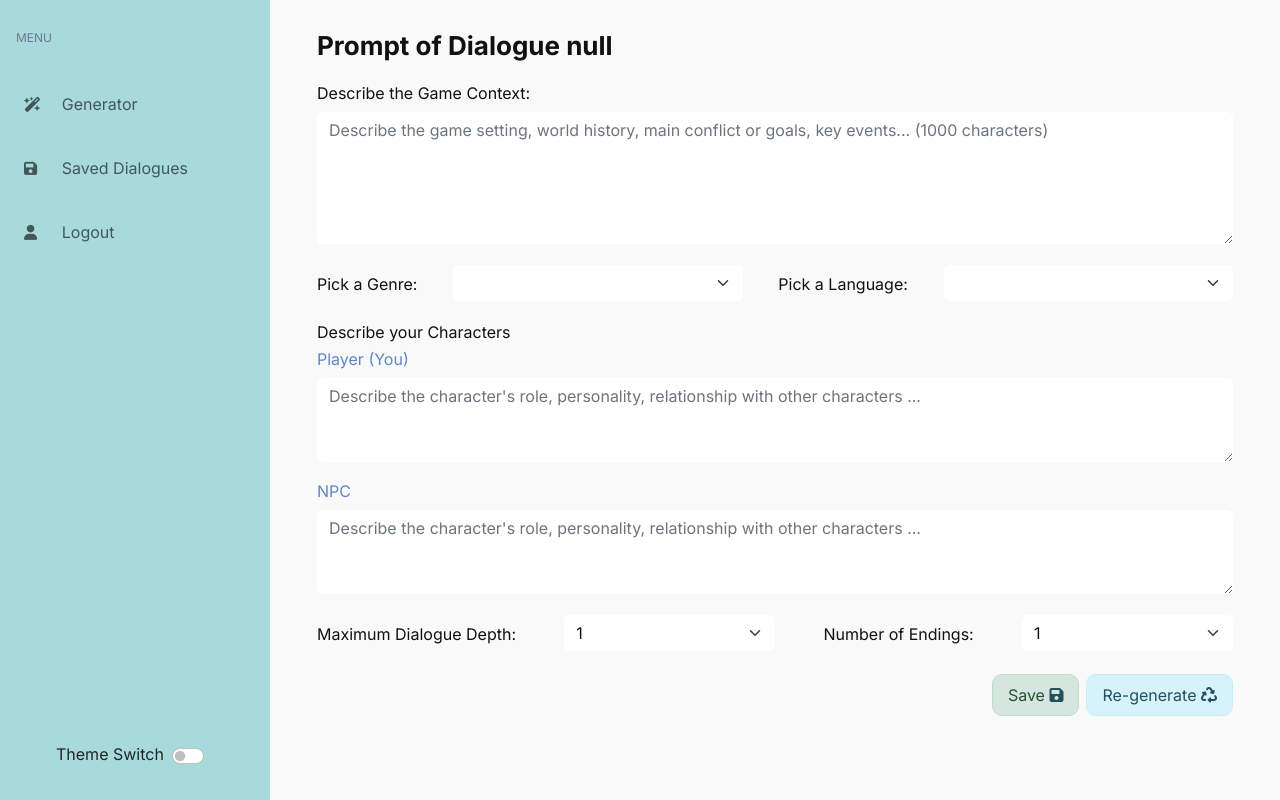
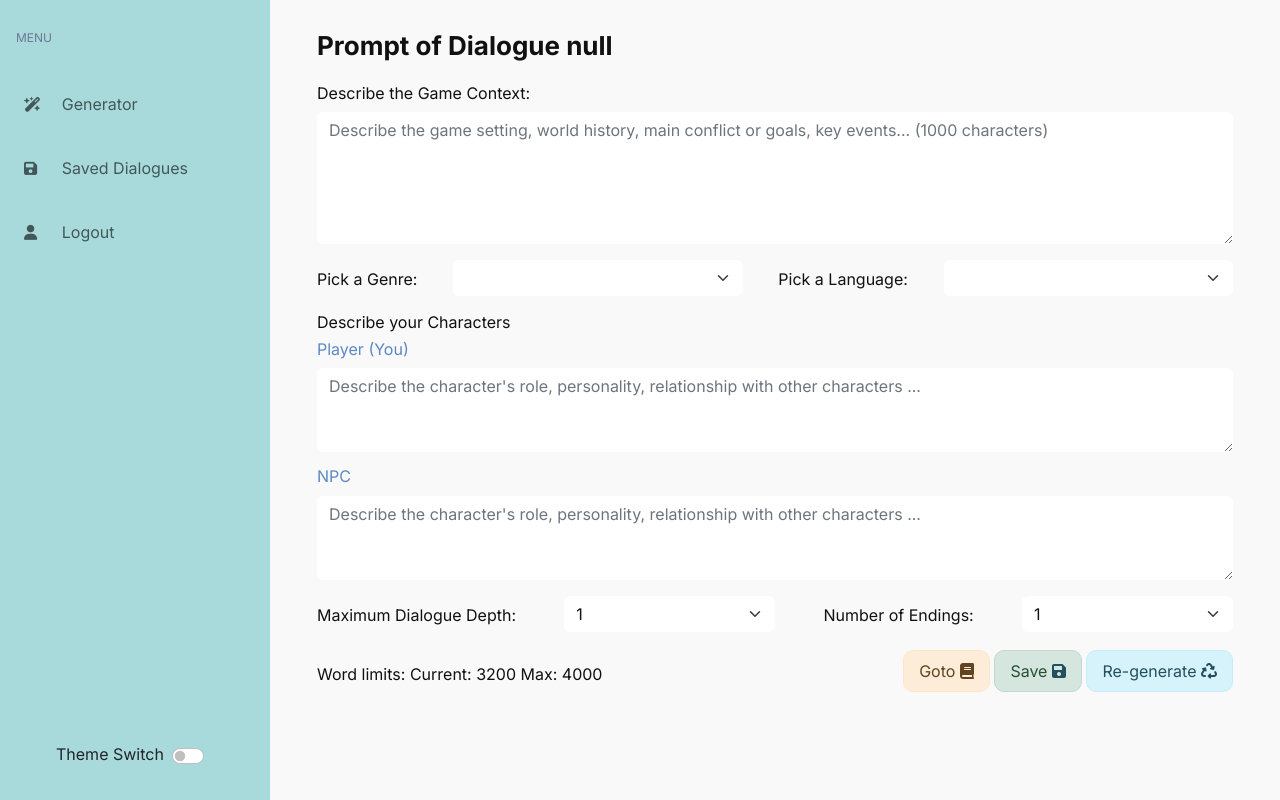
Before and after one commit to immasei/game-dialogue-generator, a Spring app: template src/main/resources/templates/prompt.html in a window 1280 px wide. Run offline with Thymeleaf, Linux system fonts and the light colour scheme; the template is opened without the code that fills it, so the values that code supplies are empty; data comes from the database, SQL or seed files in the repository; some of the project's set-up classes (security, data sources, template engines, error pages and the like) are left out, and stand-ins take their place; some libraries are stand-ins or nearby versions.

Commit message:
feat: add navigation button to generated prompt/dialogue page & refine fe

```diff
--- a/src/main/resources/static/css/content.css
+++ b/src/main/resources/static/css/content.css
@@ -3,6 +3,12 @@
     padding: 2rem;
     margin-left: 270px;
     position: relative;
+}
+
+.padder {
+    padding: 10px 15px;
+    padding-bottom: 0 !important;
+    margin-bottom: 0 !important;
 }
 
 .content h1 {
@@ -15,25 +21,17 @@
     font-weight: 700;
 }
 
-.content .prompt-form {
-    padding: 10px 15px;
-}
-
-.content .archive-table {
-    padding: 10px 15px;
-}
-
-.content .prompt-form .form-group {
-    margin-bottom: 1.3rem !important;
+.content .padder .form-group {
+    margin-bottom: 1rem !important;
     position: relative;
 }
 
-.content .prompt-form .form-group label {
+.content .padder .form-group label {
     margin-bottom: 0.7rem;
     color: var(--foregroundColor);
 }
 
-.content .prompt-form textarea, .content .prompt-form select {
+.content .padder textarea, .content .padder select {
     border: none;
     border-radius: 0.375rem;
     background-color: var(--backgroundColor);
@@ -63,6 +61,9 @@
     border-radius: 10px;
     border: 1px solid;
     margin-top: 0;
+    margin-bottom: 0;
+    display: inline-block;
+    text-decoration: none;
 }
 
 .submit-btn:hover {
@@ -102,6 +103,18 @@
     border-color: #C2EDF9;
 }
 
+.purple {
+    color: #50248E;
+    background-color: #ECE7FD;
+    border-color: #E4DCFF;
+}
+
+.orange {
+    color: #614420;
+    background-color: #FCECD8;
+    border-color: #FFE6C7;
+}
+
 .icon-btn {
     font: 13px;
     background: none;
@@ -118,6 +131,11 @@
     background: none;
 }
 
+.dialogue-list::-webkit-scrollbar {
+    width: 0;
+    background: transparent;
+}
+
 .icon-btn-2:hover {
     color: #316CF4;
 }
--- a/src/main/resources/static/css/output.css
+++ b/src/main/resources/static/css/output.css
@@ -15,7 +15,7 @@
 /*}*/
 
 .dialogue-list {
-    /*max-height: 85vh;*/
+    max-height: 77vh;
     overflow-y: auto;
     width:100%;
     padding: 10px 15px;
--- a/src/main/resources/templates/archive.html
+++ b/src/main/resources/templates/archive.html
@@ -43,7 +43,7 @@
 
     <div class="content">
         <h1>Saved Dialogues</h1>
-        <div class="archive-table">
+        <div class="padder">
             <table class="table table-bordered table-striped table-hover">
                 <thead class="table-dark">
                 <tr>
--- a/src/main/resources/templates/prompt.html
+++ b/src/main/resources/templates/prompt.html
@@ -38,7 +38,7 @@
     <div class="content">
         <h1 th:text="'Prompt of Dialogue ' + ${prompt.id}">...</h1>
 
-        <form id="user-prompt" class="prompt-form needs-validation" novalidate>
+        <form id="user-prompt" class="padder needs-validation" novalidate>
             <div class="form-group">
                 <label for="game-context">Describe the Game Context:</label>
                 <textarea class="form-control" id="game-context" rows="5" maxlength="1000"
@@ -115,9 +115,15 @@
 
             </div>
 
-            <div class="d-flex justify-content-end" style="gap: 7px;">
-                <button id="save-btn" type="button" class="submit-btn success" onclick="savePrompt();">Save       <i class="fa-solid fa-floppy-disk icon-btn info"></i></button>
-                <button id="prompt-btn" type="submit" class="submit-btn info">Re-generate       <i class="fa-solid fa-recycle icon-btn info"></i></button>
+            <div class="d-flex justify-content-between">
+                <p style="align-self: flex-end; margin-bottom: 10px; color: var(--foregroundColor);">Word limits: Current: 3200 Max: 4000</p>
+                <div style="gap: 7px;">
+                    <a class="submit-btn orange" th:href="@{/dialogue/{id}(id=${prompt.id})}">
+                        Goto <i class="fa-solid fa-book icon-btn orange"></i>
+                    </a>
+                    <button id="save-btn" type="button" class="submit-btn success" onclick="savePrompt();">Save       <i class="fa-solid fa-floppy-disk icon-btn info"></i></button>
+                    <button id="prompt-btn" type="submit" class="submit-btn info">Re-generate       <i class="fa-solid fa-recycle icon-btn info"></i></button>
+                </div>
             </div>
         </form>
 
```
Also changed, not shown: src/main/resources/templates/dialogue.html (+12 -7 lines), src/main/resources/templates/home.html (+4 -3 lines), README.md.
